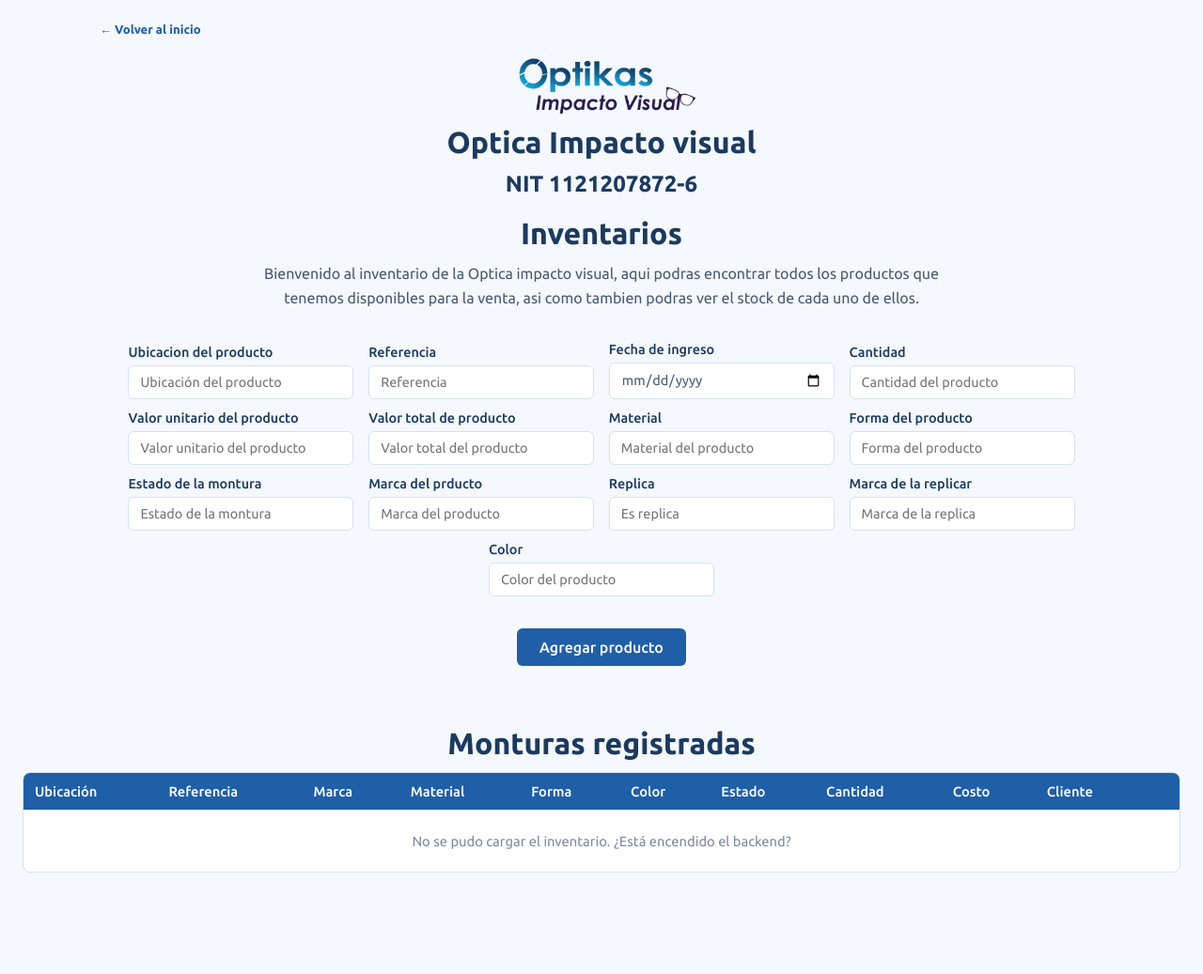
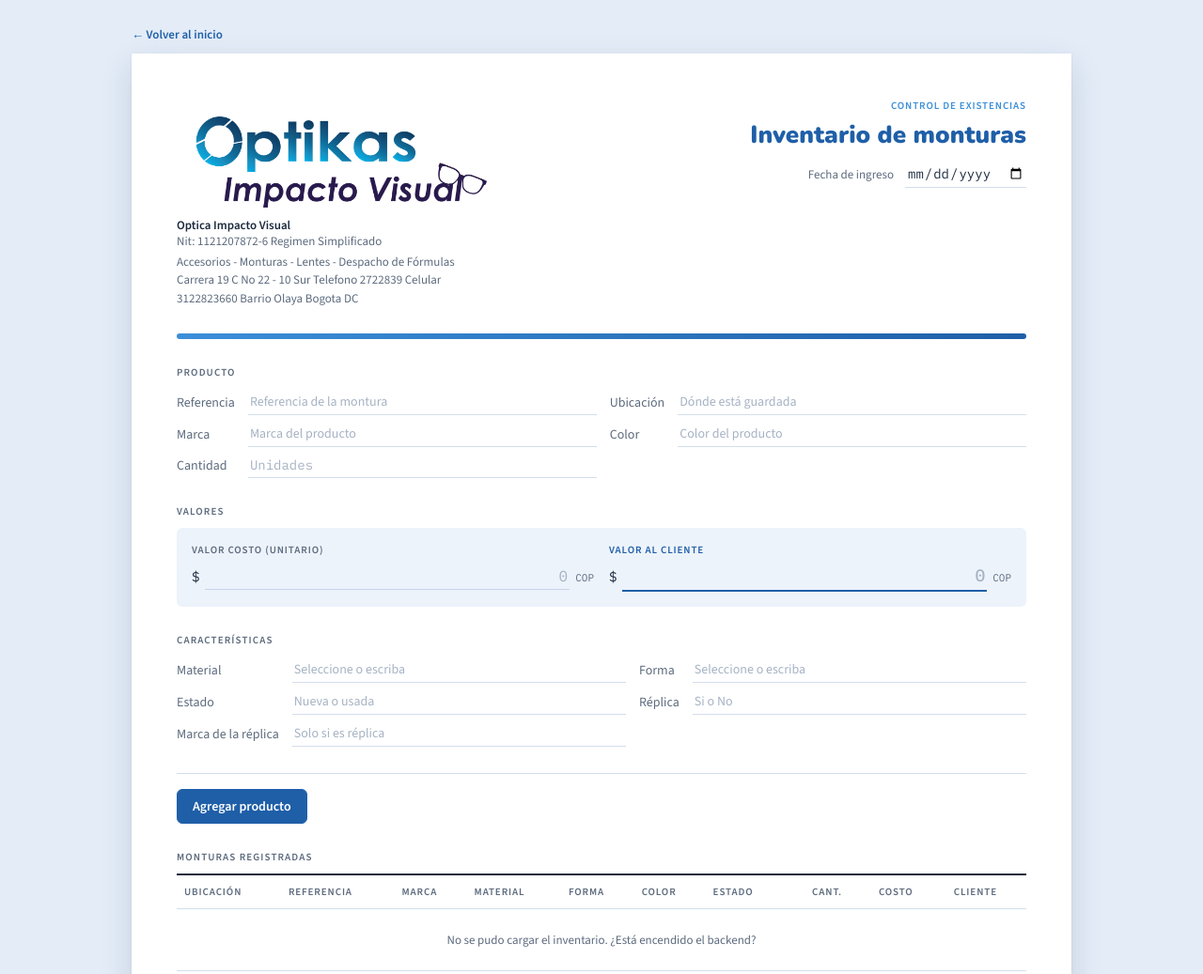
Before and after one commit to opticasimpactovisual-bit/Impacto-visual-, a plain HTML site: page Invetarios/Inventarios.html in a window 1280 px wide. Shown: the top 1037 px of the page at 94% size. Before the commit the page ends 953 px from the top, so only its background shows below. Drawn offline with nearby package versions, Linux system fonts and the light colour scheme; no server answers.

Commit message:
Inventarios con estilo de factura y archivo para iniciar servidores
- Inventarios.html/.css: mismo diseño azul de Facturación (encabezado
  con logo y NIT, franja, campos, recuadro de valores y tabla).
- iniciar-servidores.bat: abre el panel (5001) e Inventarios (3002)
  en sus propias ventanas y abre el navegador.

Co-Authored-By: Claude Opus 5.5 <noreply@anthropic.com>

```diff
--- a/Invetarios/Inventarios.css
+++ b/Invetarios/Inventarios.css
@@ -1,223 +1,240 @@
-/* Estilo del Portal de Protocolos - Optica Impacto visual */
-@import url("https://fonts.googleapis.com/css2?family=Ubuntu:wght@400;500;700&display=swap");
+/* Inventario - Optica Impacto Visual (mismo estilo de facturacion.css) */
+:root {
+    --fondo: #e3ecf7;      /* escritorio alrededor de la hoja */
+    --papel: #ffffff;
+    --tinta: #1b2a3d;      /* texto principal */
+    --gris: #5d6b7e;       /* textos secundarios */
+    --linea: #d3deeb;
+    --principal: #1f5fa8;
+    --azul: #3b8fd9;
+    --suave: #edf3fb;
 
-:root {
-    --color-principal: #1f5fa8;   /* barra azul */
-    --color-acento: #6fa3dc;      /* borde superior de tarjetas */
-    --color-fondo: #f5f8fd;
-    --color-tarjeta: #fff;
-    --color-borde: #d6e2f0;
-    --color-titulo: #1b3a5f;
-    --color-texto: #485a72;
-    --color-suave: #7d8ba0;
-    --sombra: 0 2px 8px rgba(20, 40, 70, 0.08);
-    --sombra-hover: 0 8px 20px rgba(20, 40, 70, 0.14);
-    --radio: 10px;
+    --letra-titulo: "Nunito", "Trebuchet MS", sans-serif;
+    --letra-texto: "Source Sans 3", "Segoe UI", sans-serif;
+    --letra-numeros: "IBM Plex Mono", Consolas, monospace;
 }
 
 * { box-sizing: border-box; }
+[hidden] { display: none !important; }
 
-/* Página centrada con un ancho máximo */
 body {
-    max-width: 1100px;
-    margin: 0 auto;
-    padding: 24px 16px;
-    font-family: "Ubuntu", "Segoe UI", Arial, sans-serif;
-    text-align: center;
-    background: var(--color-fondo);
-    color: var(--color-texto);
+    margin: 0;
+    padding: 28px 16px 48px;
+    background: var(--fondo);
+    color: var(--tinta);
+    font-family: var(--letra-texto);
+    font-size: 14px;
 }
 
-body > img { display: block; width: 200px; height: auto; margin: 0 auto; }
-body > h1 { margin: 12px 0; color: var(--color-titulo); }
-body > p { max-width: 720px; margin: 0 auto 28px; line-height: 1.6; }
-
-/* Encabezado: logo + nombre centrados y franja azul debajo */
-header {
-    display: flex;
-    align-items: center;
-    justify-content: center;
-    gap: 16px;
-    padding: 14px 24px;
-    background: #fff;
-    border-bottom: 52px solid var(--color-principal);
+/* La hoja blanca (más ancha que la factura para que quepa la tabla) */
+.hoja {
+    max-width: 1000px;
+    margin: 0 auto;
+    padding: 48px;
+    background: var(--papel);
+    box-shadow: 0 1px 2px rgba(0, 0, 0, .08), 0 12px 32px rgba(20, 40, 70, .14);
+    display: grid;
+    gap: 28px;
 }
 
-header img { width: 160px; height: auto; }
-
-header h1 {
-    margin: 0;
-    font-size: 1.4rem;
-    font-weight: 500;
-    color: var(--color-titulo);
-}
-
-main { max-width: 1060px; margin: 0 auto; padding: 48px 16px; }
-
-/* Secciones como tarjetas con borde superior azul */
-section {
-    background: var(--color-tarjeta);
-    border-top: 4px solid var(--color-acento);
-    border-radius: var(--radio);
-    padding: 28px 24px;
-    margin-bottom: 28px;
-    box-shadow: var(--sombra);
-    transition: box-shadow 0.2s, transform 0.2s;
-}
-
-section:hover { box-shadow: var(--sombra-hover); transform: translateY(-2px); }
-
-h2 {
-    margin-top: 0;
-    font-weight: 700;
-    color: var(--color-titulo);
-}
-
-/* Primera sección = bienvenida, sin tarjeta y centrada */
-section:first-of-type {
-    background: none;
-    border: none;
-    box-shadow: none;
-    text-align: center;
-    padding-top: 0;
-}
-
-section:first-of-type:hover { transform: none; }
-section:first-of-type h2 { font-size: 2rem; margin-bottom: 12px; }
-section:first-of-type p { max-width: 720px; margin: 0 auto; color: var(--color-texto); line-height: 1.6; }
-
-/* Formulario */
-.campos {
-    display: grid;
-    grid-template-columns: repeat(auto-fit, minmax(220px, 1fr));
-    gap: 18px;
-}
-
-label {
-    display: inline-flex;
-    flex-direction: column;
-    gap: 6px;
-    width: 240px;
-    margin: 6px;
-    text-align: left;
-    vertical-align: bottom;
-    font-weight: 500;
-    font-size: 0.9rem;
-    color: var(--color-titulo);
-}
-
-input, select {
-    width: 240px;
-    margin: 6px;
-    vertical-align: bottom;
-    padding: 9px 12px;
-    font: inherit;
-    font-weight: normal;
-    color: var(--color-texto);
-    background: #fff;
-    border: 1px solid var(--color-borde);
-    border-radius: 6px;
-    transition: border-color 0.15s, box-shadow 0.15s;
-}
-
-label input, label select { width: 100%; margin: 0; }
-
-input:focus, select:focus {
-    outline: none;
-    border-color: var(--color-acento);
-    box-shadow: 0 0 0 3px rgba(111, 163, 220, 0.25);
-}
-
-button {
-    display: block;
-    margin: 28px auto 0;
-    padding: 11px 24px;
-    font: inherit;
-    font-weight: 500;
-    color: #fff;
-    background: var(--color-principal);
-    border: none;
-    border-radius: 6px;
-    cursor: pointer;
-    transition: background 0.15s;
-}
-
-button:hover { background: #174c87; }
-button:disabled { opacity: 0.6; cursor: wait; }
-
-/* Mensaje despues de guardar */
-.mensaje { min-height: 1.4em; margin: 14px auto 28px; font-weight: 500; }
-.mensaje.exito { color: #1e7d4f; }
-.mensaje.error { color: #b3261e; }
-
-button[hidden] { display: none; }
-
-/* Agregar / Guardar cambios y Cancelar, uno al lado del otro */
-.botones { display: flex; justify-content: center; gap: 12px; margin-top: 28px; }
-.botones button { margin: 0; }
-.btn-secundario { background: #6b6b6b; }
-.btn-secundario:hover { background: #4f4f4f; }
-
-/* Botones de cada fila de la tabla */
-.acciones { display: flex; gap: 6px; }
-.acciones button { width: auto; }
-.btn-editar, .btn-borrar { margin: 0; padding: 5px 12px; font-size: 0.85rem; }
-.btn-borrar { background: #b3261e; }
-.btn-borrar:hover { background: #8c1d17; }
-
-tr.editando td { background: #e6eefa; }
-
-/* Tabla */
-/* La tabla sale del ancho de la página: hasta 1400px, dejando 24px a cada lado */
-.tabla-contenedor {
-    --ancho-tabla: min(1400px, calc(100vw - 48px));
-    width: var(--ancho-tabla);
-    margin-left: calc(50% - var(--ancho-tabla) / 2);
-    overflow-x: auto;
-    border-radius: 8px;
-    border: 1px solid var(--color-borde);
-    background: var(--color-tarjeta);
-}
-
-table { width: 100%; border-collapse: collapse; font-size: 0.92rem; }
-
-th, td { padding: 11px 12px; text-align: left; border-bottom: 1px solid var(--color-borde); }
-
-th {
-    background: var(--color-principal);
-    color: #fff;
-    font-weight: 500;
-    white-space: nowrap;
-}
-
-tbody tr:nth-child(even) { background: #f9fbfe; }
-tbody tr:hover { background: #eef4fc; }
-tbody tr:last-child td { border-bottom: none; }
-
-td.numero { text-align: right; white-space: nowrap; }
-
-.vacio { color: var(--color-suave); text-align: center; padding: 24px; }
-
-/* Celular */
-@media (max-width: 600px) {
-    header { flex-direction: column; text-align: center; border-bottom-width: 24px; }
-    header h1 { font-size: 1.15rem; }
-    main { padding: 28px 16px; }
-    section:first-of-type h2 { font-size: 1.5rem; }
-    button { width: 100%; }
-    input, select, label { width: 100%; margin: 6px 0; }
-}
+section { display: grid; gap: 10px; }
 
 /* Enlace para volver al panel principal (no sale al imprimir) */
 .volver-inicio {
     display: block;
-    max-width: 1100px;
+    max-width: 1000px;
     margin: 0 auto 12px;
     font-weight: 600;
     font-size: 13px;
-    color: #1f5fa8;
-    text-align: left;
+    color: var(--principal);
     text-decoration: none;
 }
 .volver-inicio:hover { text-decoration: underline; }
-@media print { .volver-inicio { display: none !important; } }
+
+/* ---------- Encabezado ---------- */
+.encabezado {
+    display: grid;
+    grid-template-columns: minmax(0, 1fr) auto;
+    gap: 24px;
+    align-items: start;
+}
+.logo { width: 100%; max-width: 330px; height: auto; display: block; }
+.negocio h1 { margin: 10px 0 0; font-size: 13px; font-weight: 600; }
+.negocio h2 { margin: 0; font-size: 13px; font-weight: 400; color: var(--gris); }
+.negocio p  { margin: 4px 0 0; font-size: 13px; line-height: 1.5; color: var(--gris); max-width: 46ch; }
+
+.documento { display: grid; justify-items: end; gap: 6px; text-align: right; }
+.regimen {
+    font-size: 11px;
+    font-weight: 600;
+    letter-spacing: .08em;
+    text-transform: uppercase;
+    color: var(--azul);
+}
+.documento h3 {
+    margin: 0;
+    font-family: var(--letra-titulo);
+    font-size: 26px;
+    font-weight: 900;
+    color: var(--principal);
+}
+.datos-factura {
+    display: grid;
+    grid-template-columns: auto auto;
+    gap: 6px 12px;
+    align-items: center;
+    margin-top: 4px;
+}
+.datos-factura label { font-size: 13px; color: var(--gris); }
+
+/* Franja de colores bajo el encabezado */
+.franja {
+    height: 6px;
+    border-radius: 3px;
+    background: linear-gradient(90deg, var(--azul), var(--principal));
+}
+
+/* Títulos pequeños de cada sección */
+.titulo {
+    margin: 0;
+    font-size: 11px;
+    font-weight: 600;
+    letter-spacing: .1em;
+    text-transform: uppercase;
+    color: var(--gris);
+}
+
+/* ---------- Campos ---------- */
+input {
+    font: inherit;
+    color: var(--tinta);
+    background: transparent;
+    border: 0;
+    border-bottom: 1px solid var(--linea);
+    padding: 4px 2px;
+    min-width: 0;
+    width: 100%;
+}
+input:focus {
+    outline: none;
+    border-bottom-color: var(--principal);
+    background: var(--suave);
+}
+input::placeholder { color: #a6b3c4; }
+
+input[type="date"], .numero-campo, .pesos input {
+    font-family: var(--letra-numeros);
+    font-variant-numeric: tabular-nums;
+}
+
+/* Etiqueta a la izquierda y campo a la derecha, en dos pares por fila */
+.campos {
+    display: grid;
+    grid-template-columns: max-content 1fr max-content 1fr;
+    gap: 6px 14px;
+    align-items: center;
+}
+.campos label { color: var(--gris); }
+
+/* ---------- Valores ---------- */
+.valores {
+    display: grid;
+    grid-template-columns: repeat(2, 1fr);
+    gap: 16px;
+    background: var(--suave);
+    border-radius: 6px;
+    padding: 16px;
+}
+.valor { display: grid; gap: 4px; }
+.valor label {
+    font-size: 11px;
+    font-weight: 600;
+    letter-spacing: .08em;
+    text-transform: uppercase;
+    color: var(--gris);
+}
+.pesos { display: flex; align-items: baseline; gap: 6px; font-family: var(--letra-numeros); }
+.pesos input { text-align: right; font-size: 16px; border-bottom-color: #c5d5e8; }
+.pesos span:last-child { font-size: 11px; color: var(--gris); }
+.destacado label { color: var(--principal); }
+.destacado input { font-weight: 500; color: var(--principal); font-size: 18px; border-bottom: 2px solid var(--principal); }
+
+/* ---------- Botones ---------- */
+button {
+    font: inherit;
+    font-weight: 600;
+    cursor: pointer;
+    border-radius: 6px;
+    padding: 8px 16px;
+}
+button:focus-visible { outline: 2px solid var(--azul); outline-offset: 2px; }
+
+.boton-principal { background: var(--principal); color: #fff; border: 1px solid var(--principal); }
+.boton-principal:hover { background: #174c87; }
+.boton-principal:disabled { opacity: .6; cursor: wait; }
+
+.boton-secundario { background: var(--papel); color: var(--principal); border: 1px solid var(--principal); }
+.boton-secundario:hover { background: var(--suave); }
+
+.botones {
+    display: flex;
+    flex-wrap: wrap;
+    align-items: center;
+    gap: 10px;
+    padding-top: 16px;
+    border-top: 1px solid var(--linea);
+}
+
+.mensaje { margin: 0; font-weight: 600; }
+.mensaje.exito { color: #1e7d4f; }
+.mensaje.error { color: #b3261e; }
+
+/* ---------- Tabla de monturas ---------- */
+.tabla-contenedor { overflow-x: auto; border-top: 2px solid var(--tinta); }
+
+table { width: 100%; border-collapse: collapse; font-size: 13px; }
+th {
+    padding: 10px 8px;
+    text-align: left;
+    font-size: 11px;
+    font-weight: 600;
+    letter-spacing: .08em;
+    text-transform: uppercase;
+    color: var(--gris);
+    border-bottom: 1px solid var(--linea);
+    white-space: nowrap;
+}
+td { padding: 8px; border-bottom: 1px solid var(--linea); vertical-align: middle; }
+tbody tr:hover { background: var(--suave); }
+tr.editando td { background: #e6eefa; }
+
+.numero {
+    text-align: right;
+    font-family: var(--letra-numeros);
+    font-variant-numeric: tabular-nums;
+    white-space: nowrap;
+}
+th.numero { font-family: var(--letra-texto); }
+td.vacio { text-align: center; color: var(--gris); padding: 24px 8px; }
+
+.acciones { display: flex; gap: 6px; justify-content: flex-end; }
+.acciones button { padding: 4px 10px; font-size: 12px; }
+.btn-editar { background: var(--papel); color: var(--principal); border: 1px solid var(--principal); }
+.btn-editar:hover { background: var(--suave); }
+.btn-borrar { background: var(--papel); color: #b3261e; border: 1px solid #b3261e; }
+.btn-borrar:hover { background: #fdecea; }
+
+/* ---------- Pantallas pequeñas ---------- */
+@media (max-width: 700px) {
+    .hoja { padding: 24px 18px; }
+    .encabezado { grid-template-columns: 1fr; }
+    .documento { justify-items: start; text-align: left; }
+    .campos { grid-template-columns: max-content 1fr; }
+    .valores { grid-template-columns: 1fr; }
+}
+
+@media print {
+    body { background: #fff; padding: 0; }
+    .hoja { box-shadow: none; padding: 0; max-width: none; }
+    .volver-inicio, .botones, .acciones { display: none !important; }
+}
--- a/Invetarios/Inventarios.html
+++ b/Invetarios/Inventarios.html
@@ -1,44 +1,82 @@
 <!DOCTYPE html>
-
-<html>
+<html lang="es">
 <head>
-        <meta charset="utf-8">
-        <meta http-equiv="X-UA-Compatible" content="IE=edge">
+    <meta charset="UTF-8">
+    <meta name="viewport" content="width=device-width, initial-scale=1.0">
     <title>Inventarios</title>
-        <meta name="description" content="">
-        <meta name="viewport" content="width=device-width, initial-scale=1">
-        <link rel="stylesheet" href="Inventarios.css?v=3">
-        <link rel="stylesheet" href="">
+    <link rel="preconnect" href="https://fonts.googleapis.com">
+    <link rel="preconnect" href="https://fonts.gstatic.com" crossorigin>
+    <link rel="stylesheet" href="https://fonts.googleapis.com/css2?family=Nunito:wght@700;800;900&family=Source+Sans+3:wght@400;600&family=IBM+Plex+Mono:wght@400;500&display=swap">
+    <link rel="stylesheet" href="Inventarios.css?v=5">
 </head>
 <body>
+
 <a href="http://localhost:5001/" class="volver-inicio">&larr; Volver al inicio</a>
-        <img src="./Imagenes/Logo%20de%20impacto.png" alt="Logo de Optica Impacto visual" width="200" height="100">
-        <h1>Optica Impacto visual</h1>
-        <h2>NIT 1121207872-6</h2>
 
-        <h1>Inventarios</h1>
-        <p>Bienvenido al inventario de la Optica impacto visual, aqui podras encontrar todos los productos que tenemos disponibles para la venta, asi como tambien podras ver el stock de cada uno de ellos.</p>
+<main class="hoja">
 
-        <label for="ubicacion">Ubicacion del producto
-        <input type="text" id="ubicacion" placeholder="Ubicación del producto">
-        </label>
-        <label for="Referencia">Referencia
-        <input type="text" id="Referencia" placeholder="Referencia">
-        </label>
-        <label for="FechaIngreso">Fecha de ingreso
-        <input type="date" id="FechaIngreso" title="Fecha_ingreso" placeholder="Fecha de ingreso del producto">
-        </label>
-        <label for="cantidad">Cantidad
-        <input type="number" id="cantidad" placeholder="Cantidad del producto">
-        </label>
-        <label for="ValorCosto">Valor unitario del producto
-        <input type="text" id="ValorCosto" placeholder="Valor unitario del producto">
-        </label>
-        <label for="ValorCliente">Valor total de producto
-        <input type="text" id="ValorCliente" placeholder="Valor total del producto">
-        </label>
-        <label for="listaMaterial">Material
-        <input list="listaMaterial" id="Material" placeholder="Material del producto">
+    <!-- Encabezado: datos del negocio a la izquierda, título a la derecha -->
+    <header class="encabezado">
+        <div class="negocio">
+            <img src="Imagenes/Logo%20de%20impacto.png" alt="Optica Impacto Visual" class="logo">
+            <h1>Optica Impacto Visual</h1>
+            <h2>Nit: 1121207872-6 Regimen Simplificado</h2>
+            <p>Accesorios - Monturas - Lentes - Despacho de Fórmulas Carrera 19 C No 22 - 10 Sur Telefono 2722839 Celular 3122823660 Barrio Olaya Bogota DC</p>
+        </div>
+        <div class="documento">
+            <span class="regimen">Control de existencias</span>
+            <h3>Inventario de monturas</h3>
+            <div class="datos-factura">
+                <label for="FechaIngreso">Fecha de ingreso</label>
+                <input type="date" id="FechaIngreso" title="Fecha de ingreso del producto">
+            </div>
+        </div>
+    </header>
+
+    <div class="franja"></div>
+
+    <!-- Datos del producto -->
+    <section>
+        <p class="titulo">Producto</p>
+        <div class="campos">
+            <label for="Referencia">Referencia</label>
+            <input type="text" id="Referencia" placeholder="Referencia de la montura">
+
+            <label for="ubicacion">Ubicación</label>
+            <input type="text" id="ubicacion" placeholder="Dónde está guardada">
+
+            <label for="Marca">Marca</label>
+            <input type="text" id="Marca" placeholder="Marca del producto">
+
+            <label for="Color">Color</label>
+            <input type="text" id="Color" placeholder="Color del producto">
+
+            <label for="cantidad">Cantidad</label>
+            <input type="number" id="cantidad" min="0" placeholder="Unidades" class="numero-campo">
+        </div>
+    </section>
+
+    <!-- Valores -->
+    <section>
+        <p class="titulo">Valores</p>
+        <div class="valores">
+            <div class="valor">
+                <label for="ValorCosto">Valor costo (unitario)</label>
+                <div class="pesos"><span>$</span><input type="text" id="ValorCosto" inputmode="numeric" placeholder="0"><span>COP</span></div>
+            </div>
+            <div class="valor destacado">
+                <label for="ValorCliente">Valor al cliente</label>
+                <div class="pesos"><span>$</span><input type="text" id="ValorCliente" inputmode="numeric" placeholder="0"><span>COP</span></div>
+            </div>
+        </div>
+    </section>
+
+    <!-- Características de la montura -->
+    <section>
+        <p class="titulo">Características</p>
+        <div class="campos">
+            <label for="Material">Material</label>
+            <input list="listaMaterial" id="Material" placeholder="Seleccione o escriba">
             <datalist id="listaMaterial">
                 <option value="Plástico"></option>
                 <option value="Plastico al aire"></option>
@@ -52,9 +90,9 @@
                 <option value="Metalica"></option>
                 <option value="Seguridad con banda"></option>
             </datalist>
-        </label>
-        <label for="listaForma">Forma del producto
-        <input list="listaForma" id="Forma" placeholder="Forma del producto">
+
+            <label for="Forma">Forma</label>
+            <input list="listaForma" id="Forma" placeholder="Seleccione o escriba">
             <datalist id="listaForma">
                 <option value="Redonda"></option>
                 <option value="Cuadrada"></option>
@@ -62,40 +100,35 @@
                 <option value="Agatada"></option>
                 <option value="Ovalada"></option>
             </datalist>
-        </label>
-        <label for="listaEstadoMontura">Estado de la montura
-        <input list="listaEstadoMontura" id="EstadoMontura" placeholder="Estado de la montura">
+
+            <label for="EstadoMontura">Estado</label>
+            <input list="listaEstadoMontura" id="EstadoMontura" placeholder="Nueva o usada">
             <datalist id="listaEstadoMontura">
                 <option value="Nueva"></option>
                 <option value="Usada"></option>
             </datalist>
-        </label>
-        <label for="Marca">Marca del prducto
-        <input type="text" id="Marca" placeholder="Marca del producto">
-        </label>
-        <label for="listaEsReplic">Replica
-        <input list="listaEsReplica" id="EsReplica" placeholder="Es replica">
+
+            <label for="EsReplica">Réplica</label>
+            <input list="listaEsReplica" id="EsReplica" placeholder="Si o No">
             <datalist id="listaEsReplica">
                 <option value="Si"></option>
                 <option value="No"></option>
             </datalist>
-        </label>
-        <label for="NombreReplica">Marca de la replicar
-        <input type="text" id="NombreReplica" placeholder="Marca de la replica">
-        </label>
-        <label for="Color">Color
-        <input type="text" id="Color" placeholder="Color del producto">
-        </label>
 
-
+            <label for="NombreReplica">Marca de la réplica</label>
+            <input type="text" id="NombreReplica" placeholder="Solo si es réplica">
+        </div>
+    </section>
 
     <div class="botones">
-            <button id="agregar">Agregar producto</button>
-            <button id="cancelar" class="btn-secundario" hidden>Cancelar edición</button>
+        <button type="button" id="agregar" class="boton-principal">Agregar producto</button>
+        <button type="button" id="cancelar" class="boton-secundario" hidden>Cancelar edición</button>
+        <p id="mensaje" class="mensaje" role="status"></p>
     </div>
-        <p id="mensaje" class="mensaje" role="status"></p>
 
-        <h1>Monturas registradas</h1>
+    <!-- Monturas guardadas -->
+    <section>
+        <p class="titulo">Monturas registradas</p>
         <div class="tabla-contenedor">
             <table>
                 <thead>
@@ -107,15 +140,18 @@
                         <th>Forma</th>
                         <th>Color</th>
                         <th>Estado</th>
-                        <th>Cantidad</th>
-                        <th>Costo</th>
-                        <th>Cliente</th>
+                        <th class="numero">Cant.</th>
+                        <th class="numero">Costo</th>
+                        <th class="numero">Cliente</th>
                         <th></th>
                     </tr>
                 </thead>
                 <tbody id="tablaMonturas"></tbody>
             </table>
         </div>
+    </section>
+
+</main>
 
 <script src="Inventarios.js?v=3" defer></script>
 </body>
```
Also changed, not shown: 1 other file. Lines whose indentation alone changed are shown as unchanged.
